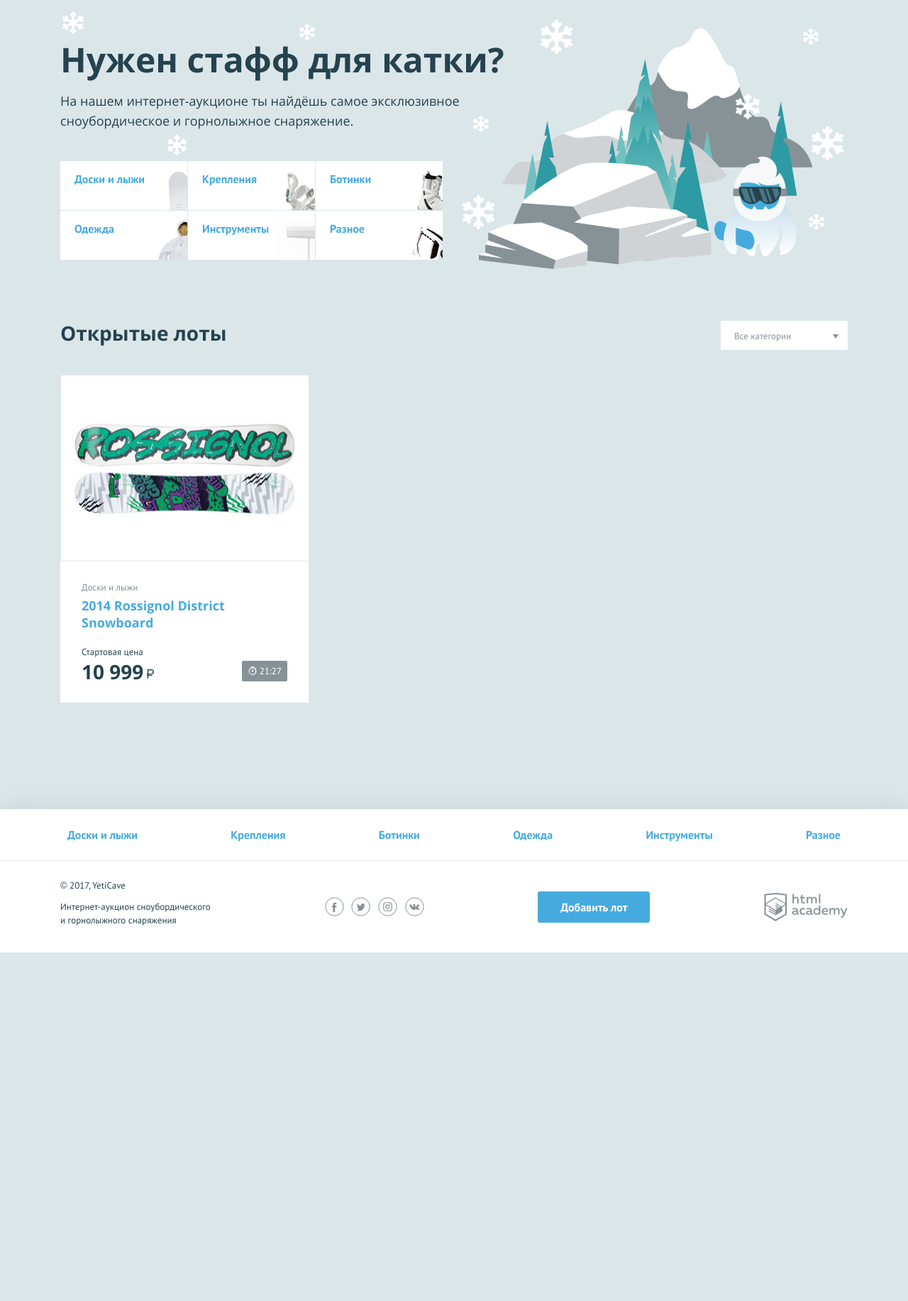
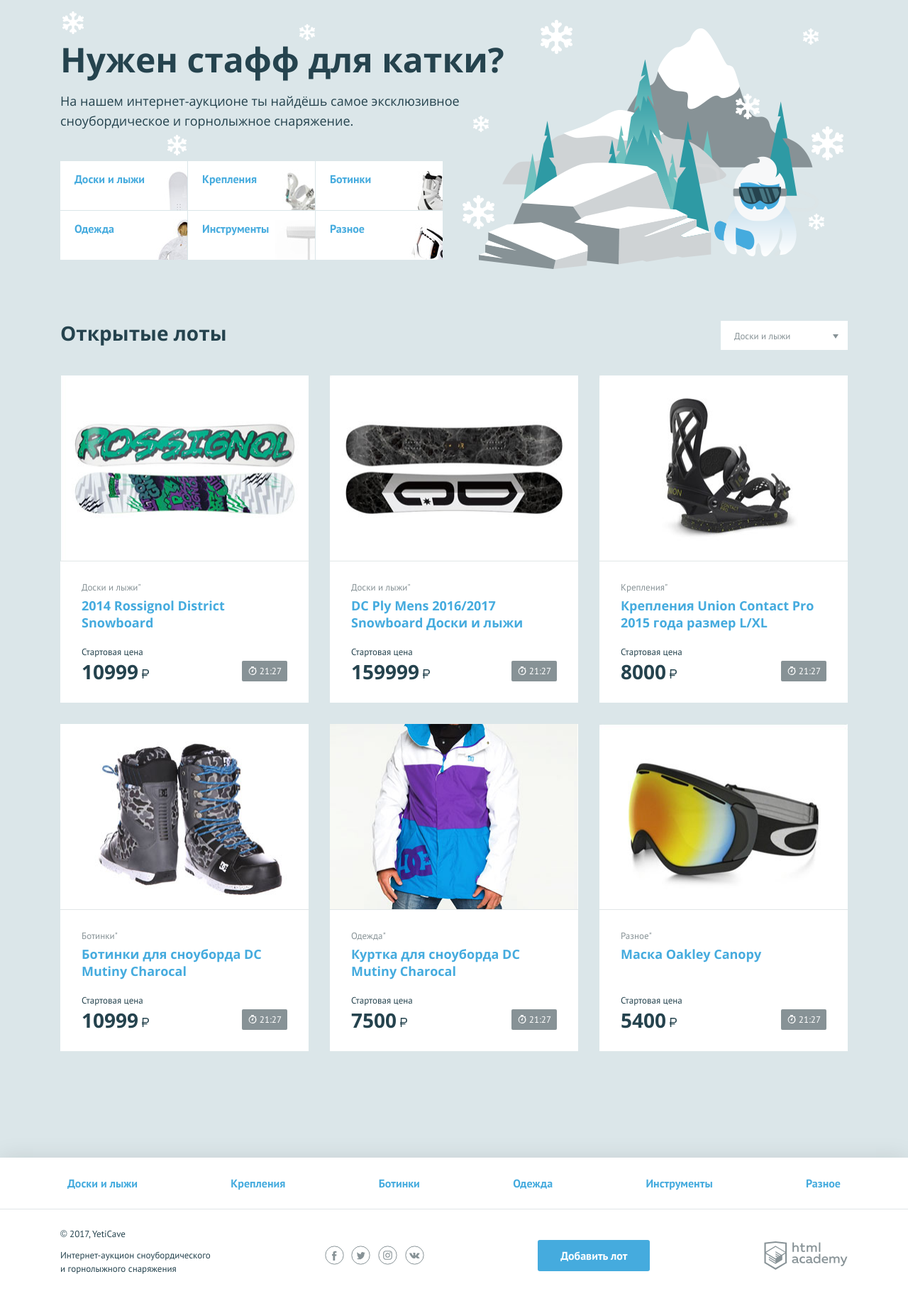
Before and after one commit to alekseiuva/30917-yeticave, a PHP site: page / in a window 1280 px wide. Shown: the part 107-1940 px from the top of the page at 71% size. Before the commit the page ends 1449 px from the top, so only its background shows below. Run offline with PHP 8.4, Linux system fonts and the light colour scheme.

Commit message:
Generate lots and categories list

```diff
--- a/index.php
+++ b/index.php
@@ -19,6 +19,46 @@ $now = strtotime('now');
 // оставшееся время до начала следующих суток
 $seconds_remaining = $tomorrow - $now;
 $lot_time_remaining = gmdate("H:i", $seconds_remaining);
+
+$categories = ["Доски и лыжи", "Крепления", "Ботинки", "Одежда", "Инструменты", "Разное"];
+$lots = [
+    [
+        "name" => "2014 Rossignol District Snowboard",
+        "category" => "Доски и лыжи",
+        "price" => 10999,
+        "image" => "img/lot-1.jpg"
+    ],
+    [
+        "name" => "DC Ply Mens 2016/2017 Snowboard	Доски и лыжи",
+        "category" => "Доски и лыжи",
+        "price" => 159999,
+        "image" => "img/lot-2.jpg"
+    ],
+    [
+        "name" => "Крепления Union Contact Pro 2015 года размер L/XL",
+        "category" => "Крепления",
+        "price" => 8000,
+        "image" => "img/lot-3.jpg"
+    ],
+    [
+        "name" => "Ботинки для сноуборда DC Mutiny Charocal",
+        "category" => "Ботинки",
+        "price" => 10999,
+        "image" => "img/lot-4.jpg"
+    ],
+    [
+        "name" => "Куртка для сноуборда DC Mutiny Charocal",
+        "category" => "Одежда",
+        "price" => 7500,
+        "image" => "img/lot-5.jpg"
+    ],
+    [
+        "name" => "Маска Oakley Canopy",
+        "category" => "Разное",
+        "price" => 5400,
+        "image" => "img/lot-6.jpg"
+    ]
+];
 ?>
 <!DOCTYPE html>
 <html lang="ru">
@@ -94,28 +134,26 @@ $lot_time_remaining = gmdate("H:i", $seconds_remaining);
     <section class="lots">
         <div class="lots__header">
             <h2>Открытые лоты</h2>
+
             <select class="lots__select">
-                <option>Все категории</option>
-                <option>Доски и лыжи</option>
-                <option>Крепления</option>
-                <option>Ботинки</option>
-                <option>Одежда</option>
-                <option>Инструменты</option>
-                <option>Разное</option>
+            <?php foreach($categories as $category): ?>
+                <option><?=$category?></option>
+            <?php endforeach; ?>
             </select>
         </div>
         <ul class="lots__list">
+        <?php foreach($lots as $lot): ?>
             <li class="lots__item lot">
                 <div class="lot__image">
-                    <img src="img/lot-1.jpg" width="350" height="260" alt="Сноуборд">
+                    <img src="<?=$lot['image']?>" width="350" height="260" alt="Сноуборд">
                 </div>
                 <div class="lot__info">
-                    <span class="lot__category">Доски и лыжи</span>
-                    <h3 class="lot__title"><a class="text-link" href="lot.html">2014 Rossignol District Snowboard</a></h3>
+                    <span class="lot__category"><?=$lot['category']?>"</span>
+                    <h3 class="lot__title"><a class="text-link" href="lot.html"><?=$lot['name']?></a></h3>
                     <div class="lot__state">
                         <div class="lot__rate">
                             <span class="lot__amount">Стартовая цена</span>
-                            <span class="lot__cost">10 999<b class="rub">р</b></span>
+                            <span class="lot__cost"><?=$lot['price']?><b class="rub">р</b></span>
                         </div>
                         <div class="lot__timer timer">
                             <?=$lot_time_remaining;?>
@@ -123,6 +161,7 @@ $lot_time_remaining = gmdate("H:i", $seconds_remaining);
                     </div>
                 </div>
             </li>
+        <?php endforeach; ?>
         </ul>
     </section>
 </main>
```
